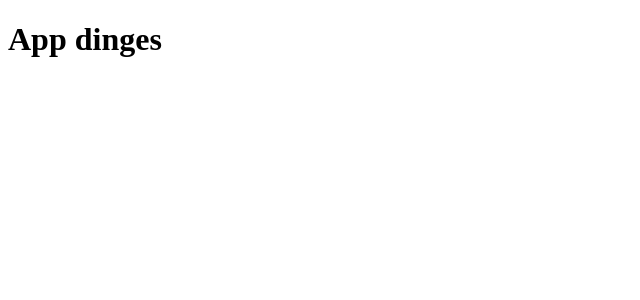
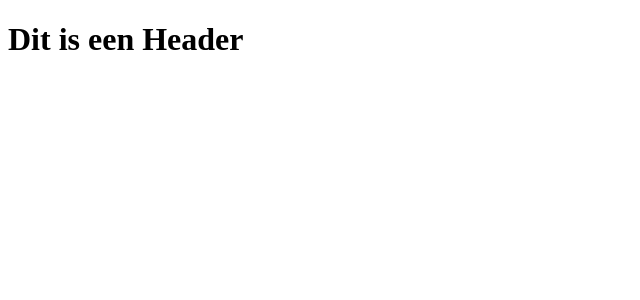
Before and after one commit to JTReerink/boardroom, a React (Create React App) app: page / in a window 1280 px wide. Shown: the top 300 px of the page, without its empty margins (0-640 px from the left). Built offline with nearby package versions, Linux system fonts and the light colour scheme.

Commit message:
Add Header

```diff
--- a/src/App/App.js
+++ b/src/App/App.js
@@ -1,8 +1,11 @@
+import Header from "../Components/Header/Header";
 import "./App.css";
 
 const App = () => {
     return(
-       <h1>App dinges</h1>
+       <>
+       <Header />
+       </>
     );
 };
 
--- /dev/null
+++ b/src/Components/Header/Header.js
@@ -0,0 +1,9 @@
+import "./Header.css";
+
+const Header = () => {
+    return(
+        <h1>Dit is een Header</h1>
+    )
+}
+
+export default Header;
```
Also changed, not shown: src/Components/Header/Header.css (added).
